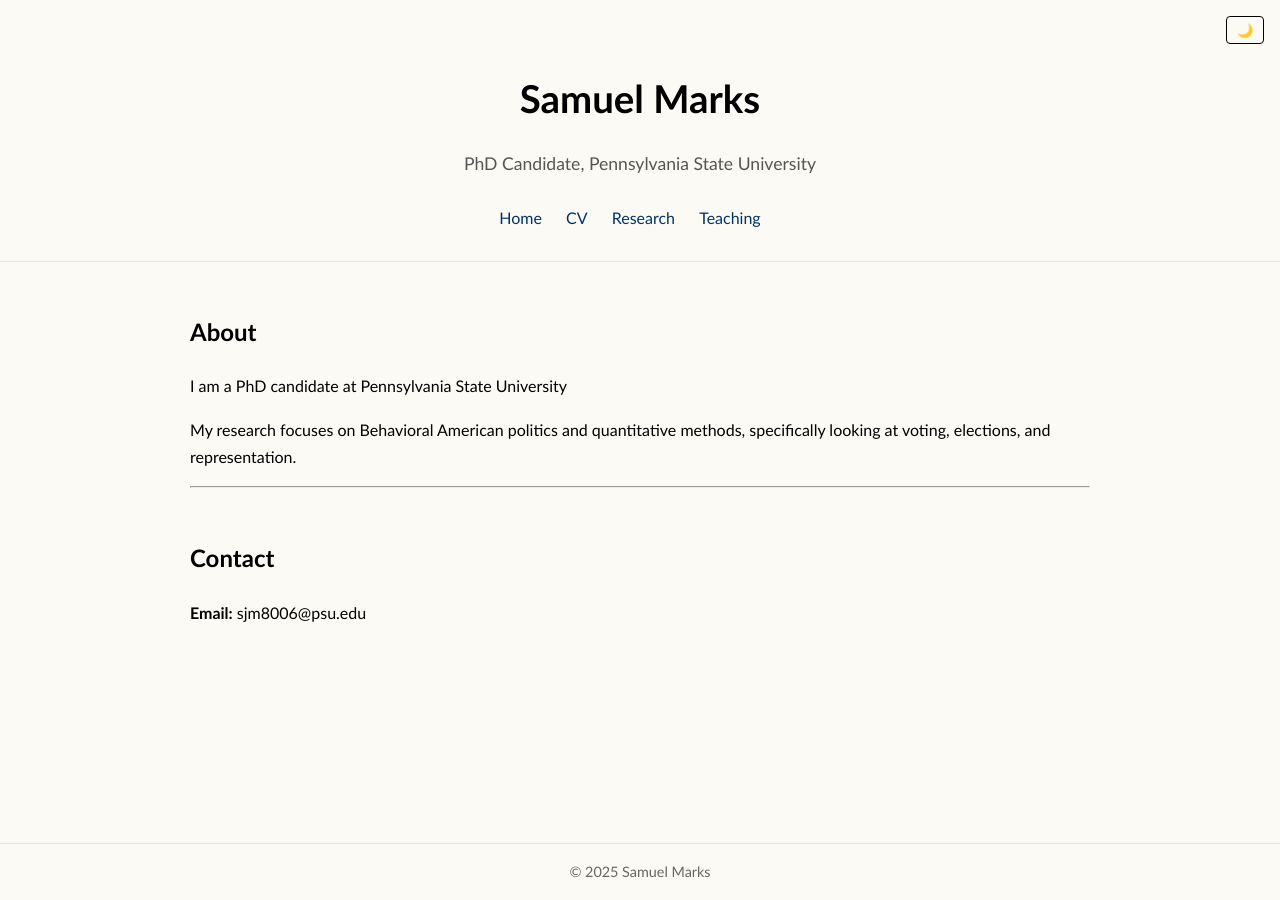
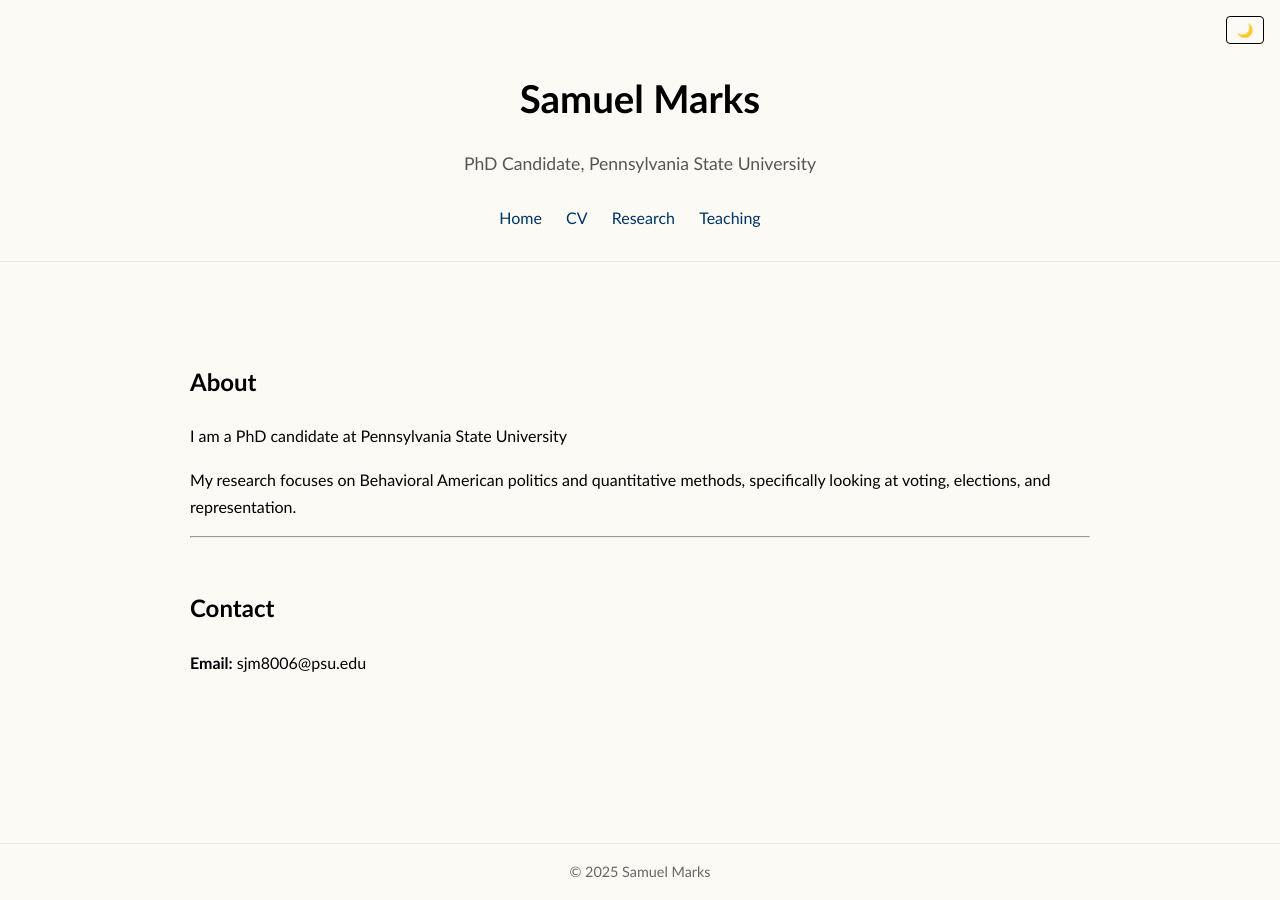
Before and after one commit to SamuelJMarks/SamuelJMarks.github.io, a Jekyll site: the page built from index.md, in a window 1280 px wide. Built offline with Jekyll 4.4.1, drawn with Linux system fonts in a browser that asks for light colours.

Commit message:
Refactor default layout with content wrapper
Updated the layout to include a content wrapper in the main section and improved the structure for better styling.

```diff
--- a/_layouts/default.html
+++ b/_layouts/default.html
@@ -27,9 +27,12 @@
   </div>
 </header>
 
-<main class="container" style="text-align: left;">
-  {{ content }}
+<main>
+  <div class="content-wrapper container">
+    {{ content }}
+  </div>
 </main>
+
 
 <footer class="site-footer">
   <div class="container">
```
